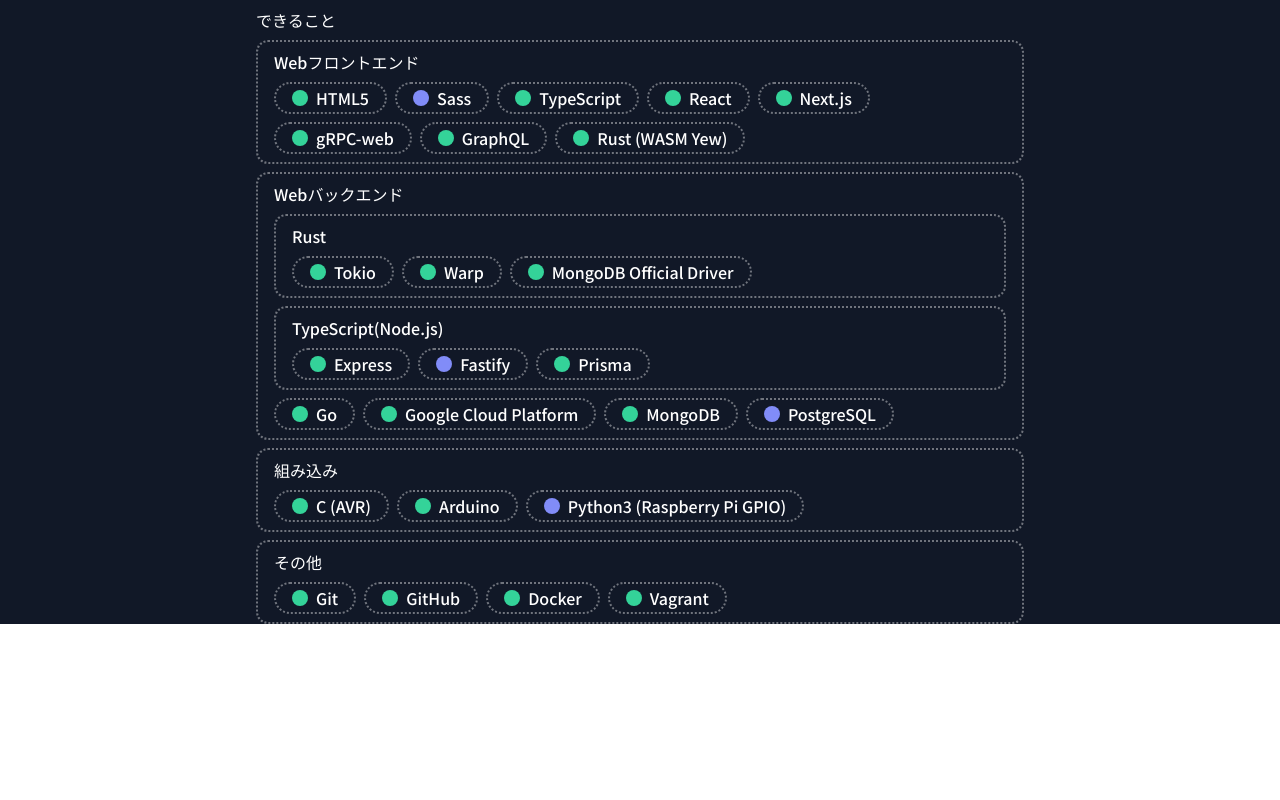
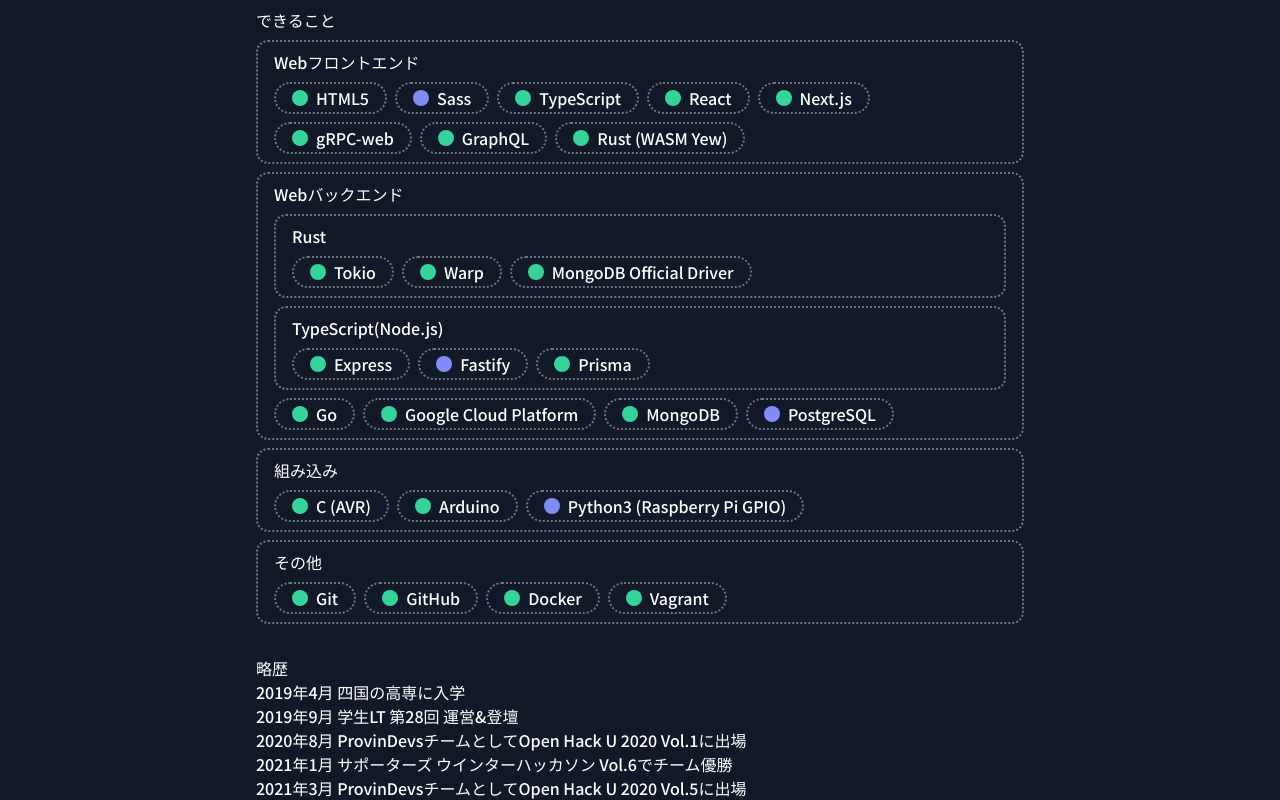
Before and after one commit to kawaemon/portfolio, a Next.js app: page / in a window 1280 px wide. Shown: the part 1176-1976 px from the top of the page. Before the commit the page ends 1800 px from the top, so only its background shows below. Built offline with nearby package versions, Linux system fonts and the light colour scheme; what @tailwindcss/typography would draw is missing.

Commit message:
feat: History

```diff
--- /dev/null
+++ b/src/components/History.tsx
@@ -0,0 +1,20 @@
+import React, { FC } from "react";
+
+export const History: FC = () => (
+    <section className="max-w-screen-md mx-auto mt-8 prose">
+        <h3>略歴</h3>
+        <ul>
+            <li>2019年4月 四国の高専に入学</li>
+            <li>2019年9月 学生LT 第28回 運営&登壇</li>
+            <li>
+                2020年8月 ProvinDevsチームとしてOpen Hack U 2020 Vol.1に出場
+            </li>
+            <li>
+                2021年1月 サポーターズ ウインターハッカソン Vol.6でチーム優勝
+            </li>
+            <li>
+                2021年3月 ProvinDevsチームとしてOpen Hack U 2020 Vol.5に出場
+            </li>
+        </ul>
+    </section>
+);
--- a/src/pages/index.tsx
+++ b/src/pages/index.tsx
@@ -3,6 +3,7 @@
 import { Header } from "../components/Header";
 import { Profile } from "../components/Profile";
 import { Skills } from "../components/Skills";
+import { History } from "../components/History";
 
 const Index: FC = () => (
     <>
@@ -12,6 +13,7 @@
             <article>
                 <Profile />
                 <Skills />
+                <History />
             </article>
         </main>
     </>
```
